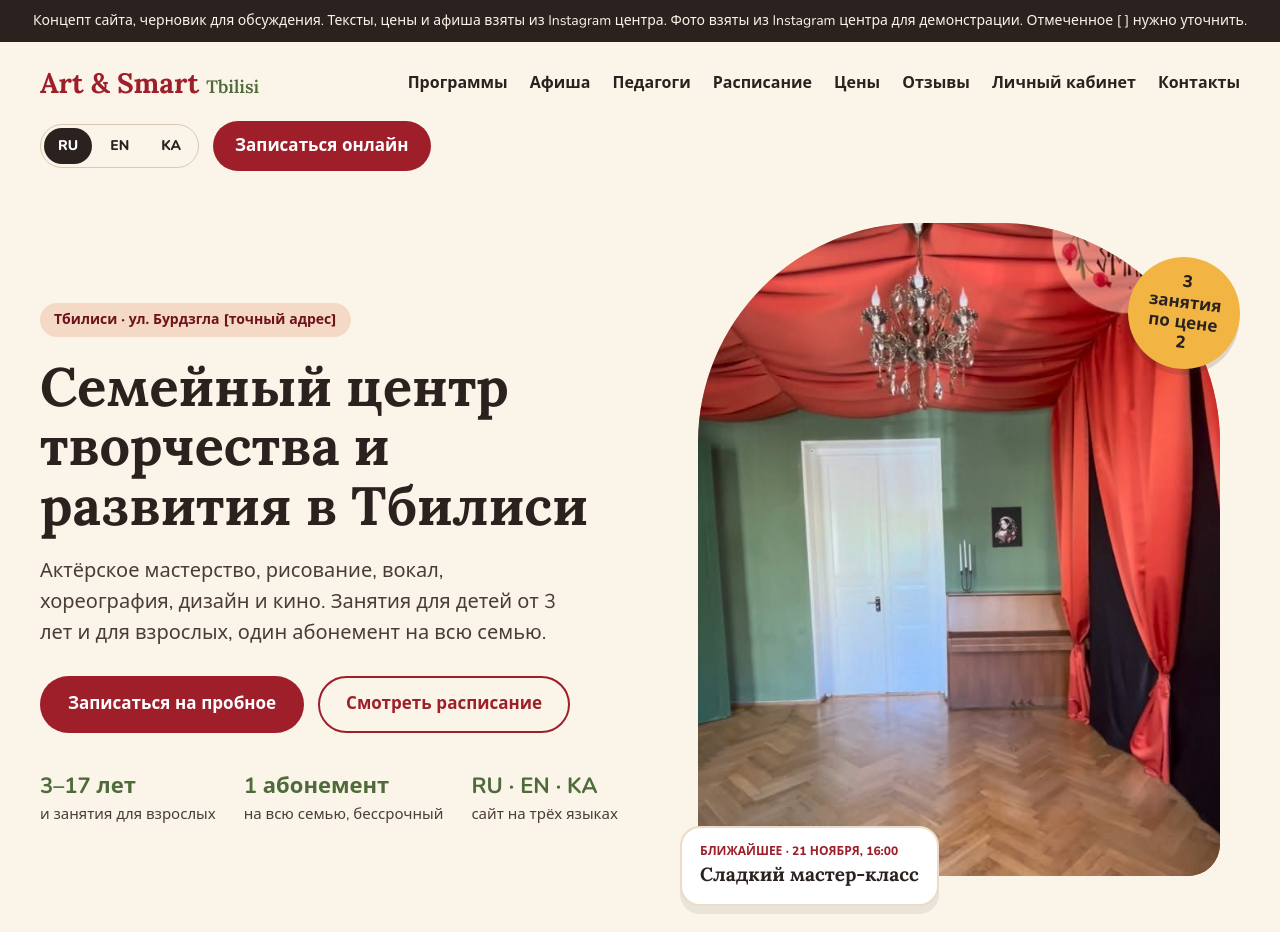
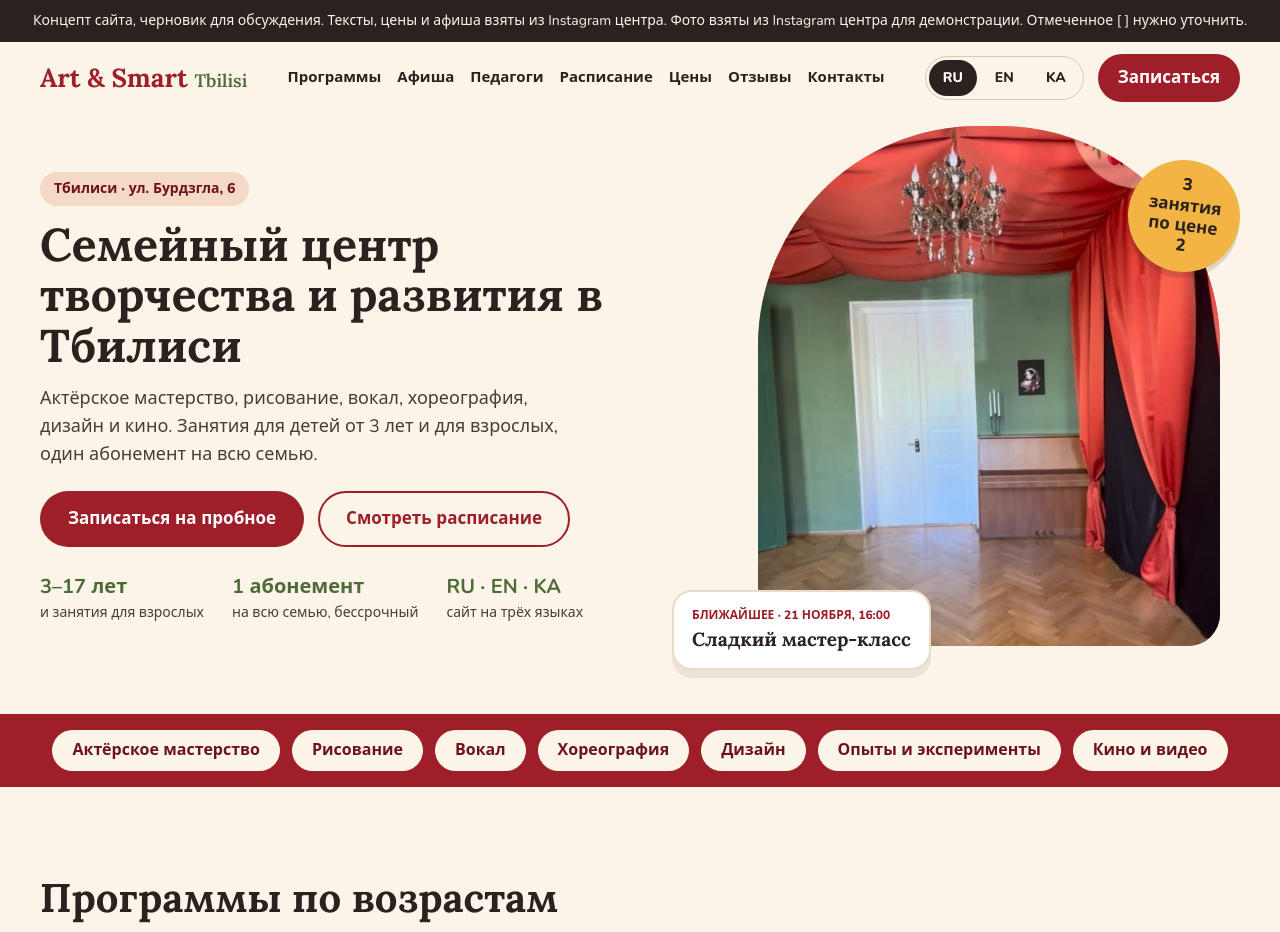
Before and after one commit to 2634411/ge-lenvin7, a plain HTML site: page demo/artsmart/index.html in a window 1280 px wide. Shown: the top 932 px of the page. Drawn offline with nearby package versions, Linux system fonts and the light colour scheme.

Commit message:
ArtSmart demo: compact first screen, address
Co-Authored-By: Claude Sonnet 5.5 <noreply@anthropic.com>
Claude-Session: https://claude.ai/code/session_01ALybUd3niLvE4JYEkRAd4d

```diff
--- a/demo/artsmart/index.html
+++ b/demo/artsmart/index.html
@@ -22,16 +22,15 @@ button{font-family:inherit}
 
 <div style="background:#2B2220;color:#FBF4E8;text-align:center;padding:10px 16px;font-size:14px">Концепт сайта, черновик для обсуждения. Тексты, цены и афиша взяты из Instagram центра. Фото взяты из Instagram центра для демонстрации. Отмеченное [ ] нужно уточнить.</div>
 
-<header style="max-width:1200px;margin:0 auto;padding:20px 32px;display:flex;flex-wrap:wrap;align-items:center;justify-content:space-between;gap:16px">
-<div style="font-family:'Lora',Georgia,serif;font-weight:700;font-size:28px;color:#9E1F2A">Art &amp; Smart <span style="color:#4F6B3A;font-size:18px;font-weight:600">Tbilisi</span></div>
-<nav style="display:flex;flex-wrap:wrap;gap:22px;font-weight:700;font-size:16px">
+<header style="max-width:1264px;margin:0 auto;padding:12px 32px;box-sizing:border-box;display:flex;flex-wrap:wrap;align-items:center;justify-content:space-between;gap:12px 20px">
+<div style="font-family:'Lora',Georgia,serif;font-weight:700;font-size:26px;color:#9E1F2A;white-space:nowrap">Art &amp; Smart <span style="color:#4F6B3A;font-size:18px;font-weight:600">Tbilisi</span></div>
+<nav style="display:flex;flex-wrap:wrap;gap:8px 16px;font-weight:700;font-size:15px">
 <a href="#programs" style="text-decoration:none;color:#2B2220">Программы</a>
 <a href="#events" style="text-decoration:none;color:#2B2220">Афиша</a>
 <a href="#teachers" style="text-decoration:none;color:#2B2220">Педагоги</a>
 <a href="#schedule" style="text-decoration:none;color:#2B2220">Расписание</a>
 <a href="#prices" style="text-decoration:none;color:#2B2220">Цены</a>
 <a href="#reviews" style="text-decoration:none;color:#2B2220">Отзывы</a>
-<a href="#cabinet" style="text-decoration:none;color:#2B2220">Личный кабинет</a>
 <a href="#contacts" style="text-decoration:none;color:#2B2220">Контакты</a>
 </nav>
 <div style="display:flex;flex-wrap:wrap;align-items:center;gap:14px">
@@ -40,27 +39,27 @@ button{font-family:inherit}
 <button type="button" onClick="{{ setEn }}" style="{{ enStyle }}">EN</button>
 <button type="button" onClick="{{ setKa }}" style="{{ kaStyle }}">KA</button>
 </div>
-<a href="Booking.dc.html" style="background:#9E1F2A;color:#FFFFFF;text-decoration:none;font-weight:800;padding:12px 22px;border-radius:999px">Записаться онлайн</a>
+<a href="Booking.dc.html" style="background:#9E1F2A;color:#FFFFFF;text-decoration:none;font-weight:800;padding:11px 20px;border-radius:999px;white-space:nowrap">Записаться</a>
 </div>
 </header>
 
-<section style="max-width:1200px;margin:0 auto;padding:32px 32px 64px;display:flex;flex-wrap:wrap;align-items:center;gap:56px">
-<div style="flex:1 1 500px;min-width:0">
-<div style="display:inline-block;background:#F4D9C6;color:#6E131C;font-weight:800;font-size:14px;padding:6px 14px;border-radius:999px;margin-bottom:20px">Тбилиси · ул. Бурдзгла [точный адрес]</div>
-<h1 style="font-family:'Lora',Georgia,serif;font-size:54px;line-height:1.1;margin:0 0 20px;color:#2B2220">{{ heroTitle }}</h1>
-<p style="font-size:20px;margin:0 0 28px;color:#4A3C37;max-width:540px">{{ heroText }}</p>
+<section style="max-width:1200px;margin:0 auto;padding:12px 32px 44px;display:flex;flex-wrap:wrap;align-items:center;gap:40px">
+<div style="flex:1 1 480px;min-width:0">
+<div style="display:inline-block;background:#F4D9C6;color:#6E131C;font-weight:800;font-size:14px;padding:6px 14px;border-radius:999px;margin-bottom:14px">Тбилиси · ул. Бурдзгла, 6</div>
+<h1 style="font-family:'Lora',Georgia,serif;font-size:46px;line-height:1.1;margin:0 0 14px;color:#2B2220">{{ heroTitle }}</h1>
+<p style="font-size:18px;margin:0 0 22px;color:#4A3C37;max-width:540px">{{ heroText }}</p>
 <div style="display:flex;flex-wrap:wrap;gap:14px">
 <a href="Booking.dc.html" style="background:#9E1F2A;color:#FFFFFF;text-decoration:none;font-weight:800;padding:15px 28px;border-radius:999px">Записаться на пробное</a>
 <a href="#schedule" style="background:transparent;color:#9E1F2A;text-decoration:none;font-weight:800;padding:13px 26px;border-radius:999px;border:2px solid #9E1F2A">Смотреть расписание</a>
 </div>
-<div style="display:flex;flex-wrap:wrap;gap:28px;margin-top:36px;font-size:15px;color:#4A3C37">
-<div><strong style="font-size:22px;color:#4F6B3A;display:block">3–17 лет</strong>и занятия для взрослых</div>
-<div><strong style="font-size:22px;color:#4F6B3A;display:block">1 абонемент</strong>на всю семью, бессрочный</div>
-<div><strong style="font-size:22px;color:#4F6B3A;display:block">RU · EN · KA</strong>сайт на трёх языках</div>
+<div style="display:flex;flex-wrap:wrap;gap:12px 28px;margin-top:24px;font-size:14px;color:#4A3C37">
+<div><strong style="font-size:20px;color:#4F6B3A;display:block">3–17 лет</strong>и занятия для взрослых</div>
+<div><strong style="font-size:20px;color:#4F6B3A;display:block">1 абонемент</strong>на всю семью, бессрочный</div>
+<div><strong style="font-size:20px;color:#4F6B3A;display:block">RU · EN · KA</strong>сайт на трёх языках</div>
 </div>
 </div>
-<div style="flex:1 1 420px;min-width:0;position:relative;padding:0 20px 30px 0">
-<div style="position:relative;border-radius:220px 220px 32px 32px;overflow:hidden;background:linear-gradient(165deg,#E9B79A 0%,#C9573F 55%,#8E1F27 100%);aspect-ratio:4/5;display:flex;align-items:flex-end;justify-content:center;padding:22px;box-sizing:border-box">
+<div style="flex:1 1 400px;min-width:0;position:relative;padding:0 20px 24px 0">
+<div style="position:relative;border-radius:220px 220px 32px 32px;overflow:hidden;background:linear-gradient(165deg,#E9B79A 0%,#C9573F 55%,#8E1F27 100%);aspect-ratio:4/4.5;max-height:520px;margin-left:auto;display:flex;align-items:flex-end;justify-content:center;padding:22px;box-sizing:border-box">
 <img src="img/hall.jpg" alt="Главный зал центра: красные шторы, люстра, паркет" style="position:absolute;inset:0;width:100%;height:100%;object-fit:cover;object-position:center 30%">
 </div>
 <div style="position:absolute;top:34px;right:0;transform:rotate(7deg);background:#F2B544;color:#2B2220;font-weight:800;font-size:17px;line-height:1.2;padding:16px 18px;border-radius:50%;width:112px;height:112px;box-sizing:border-box;display:flex;align-items:center;justify-content:center;text-align:center;box-shadow:0 6px 0 rgba(43,34,32,0.15)">3 занятия по цене 2</div>
@@ -71,7 +70,7 @@ button{font-family:inherit}
 </div>
 </section>
 
-<section style="background:#9E1F2A;padding:22px 0">
+<section style="background:#9E1F2A;padding:16px 0">
 <div style="max-width:1200px;margin:0 auto;padding:0 32px;display:flex;flex-wrap:wrap;gap:12px;justify-content:center">
 <sc-for list="{{ tags }}" as="t" hint-placeholder-count="7">
 <span style="background:#FBF4E8;color:#6E131C;font-weight:800;border-radius:999px;padding:8px 20px;font-size:16px">{{ t.name }}</span>
@@ -283,7 +282,7 @@ button{font-family:inherit}
 <div style="margin-top:8px;max-width:320px">Семейный центр творчества и развития в Тбилиси</div>
 </div>
 <div style="display:flex;flex-direction:column;gap:6px">
-<span>Тбилиси, ул. Бурдзгла [номер дома]</span>
+<span>Тбилиси, ул. Бурдзгла, 6</span>
 <span>WhatsApp / Telegram: [номер]</span>
 <a href="https://www.instagram.com/artsmart_tbilisi/" style="color:#F4D9C6">Instagram @artsmart_tbilisi</a>
 </div>
```
